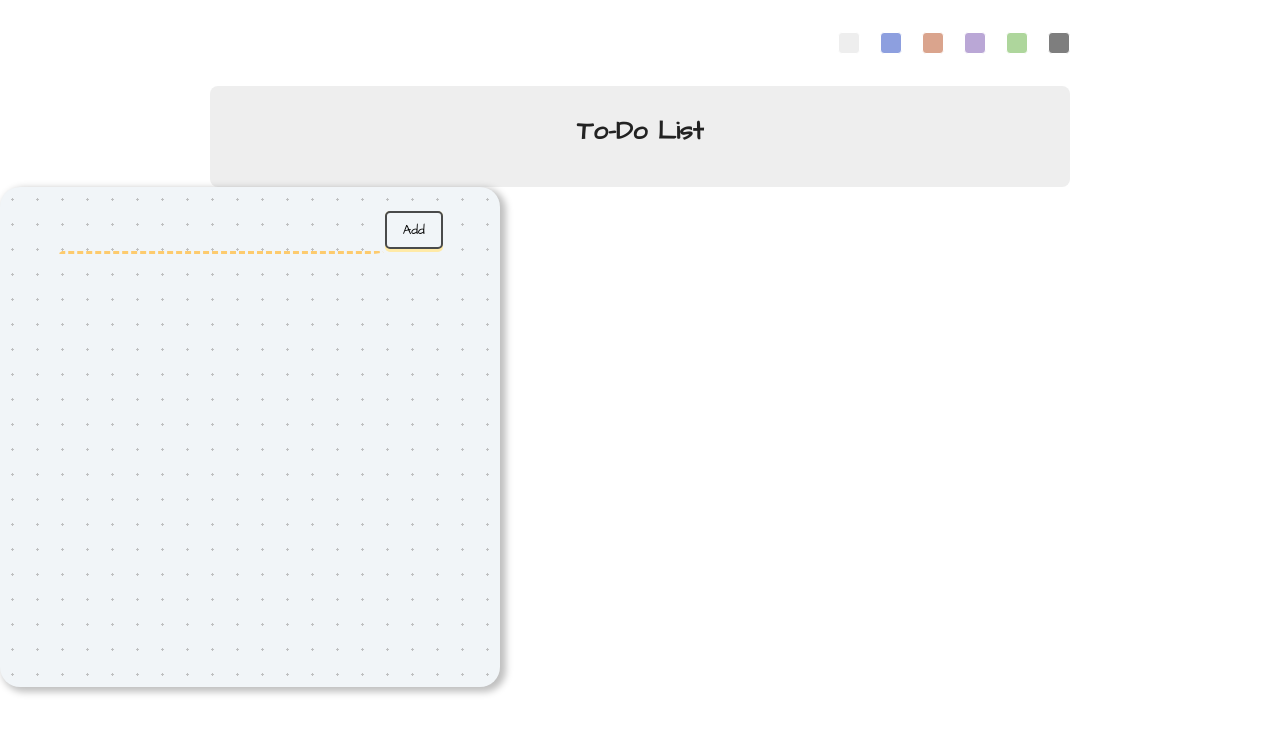
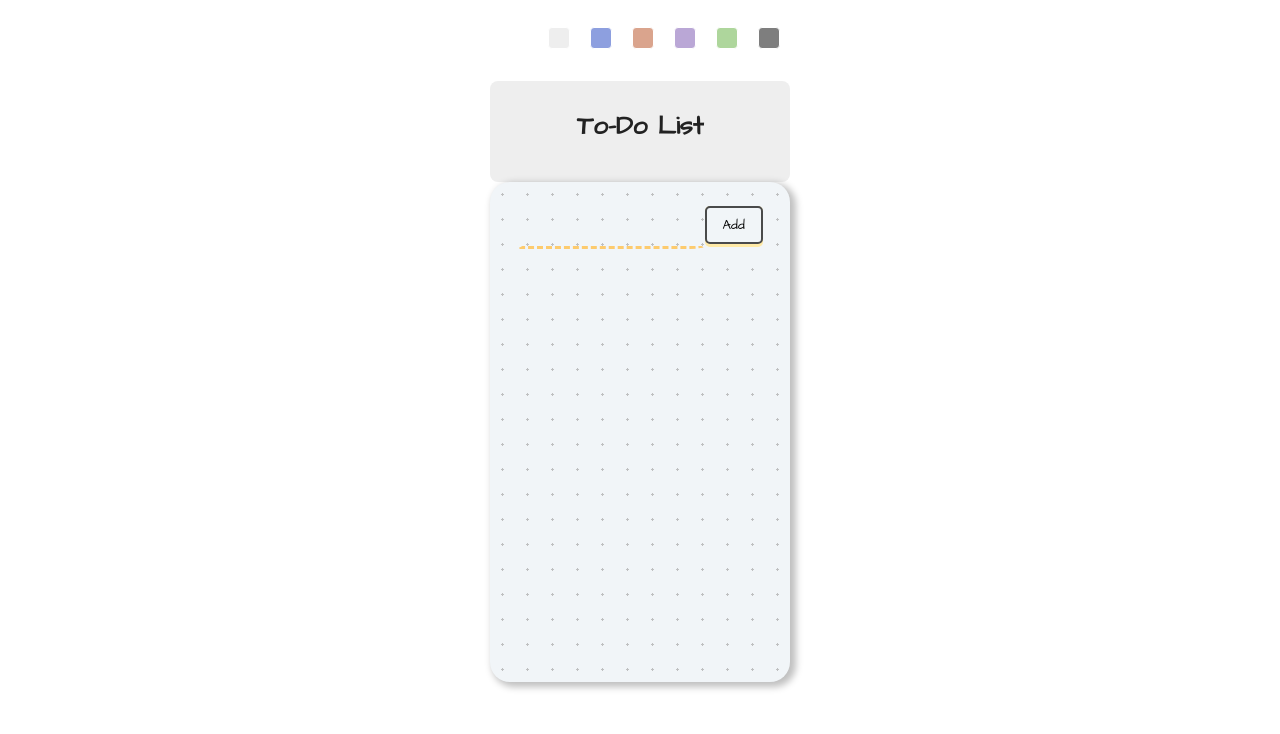
Before and after one commit to dynami07/dynami, a React (Create React App) app: page / in a window 1280 px wide. Shown: the top 734 px of the page. Built offline with nearby package versions, Linux system fonts and the light colour scheme.

Commit message:
Update styles.css

```diff
--- a/public/styles.css
+++ b/public/styles.css
@@ -11,7 +11,14 @@ body {
 	padding: 0;
 	line-height: 1.6;
 
-  justify-content: center;
+
+
+  min-height: 70vh;
+  padding: 1rem;
+  box-sizing: border-box;
+  display: flex;
+
+	justify-content: center;
   align-items: center;
   color: hsl(198, 1%, 29%);
   font-family: "Architects Daughter", cursive;
```
